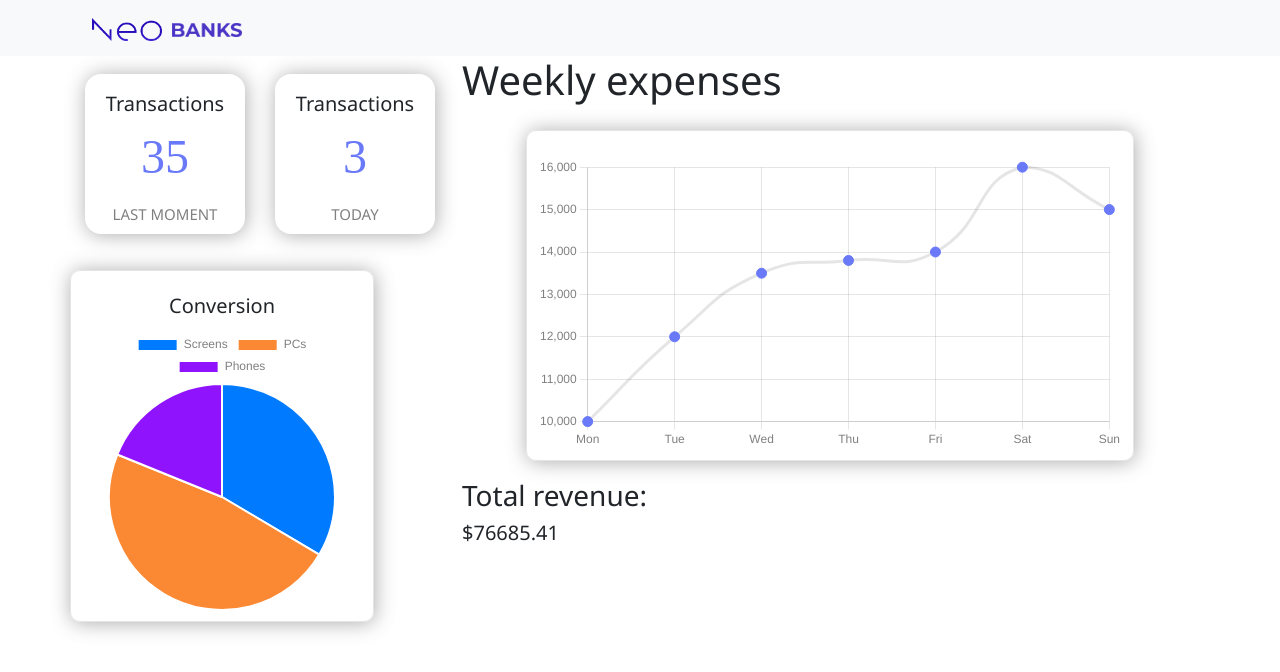
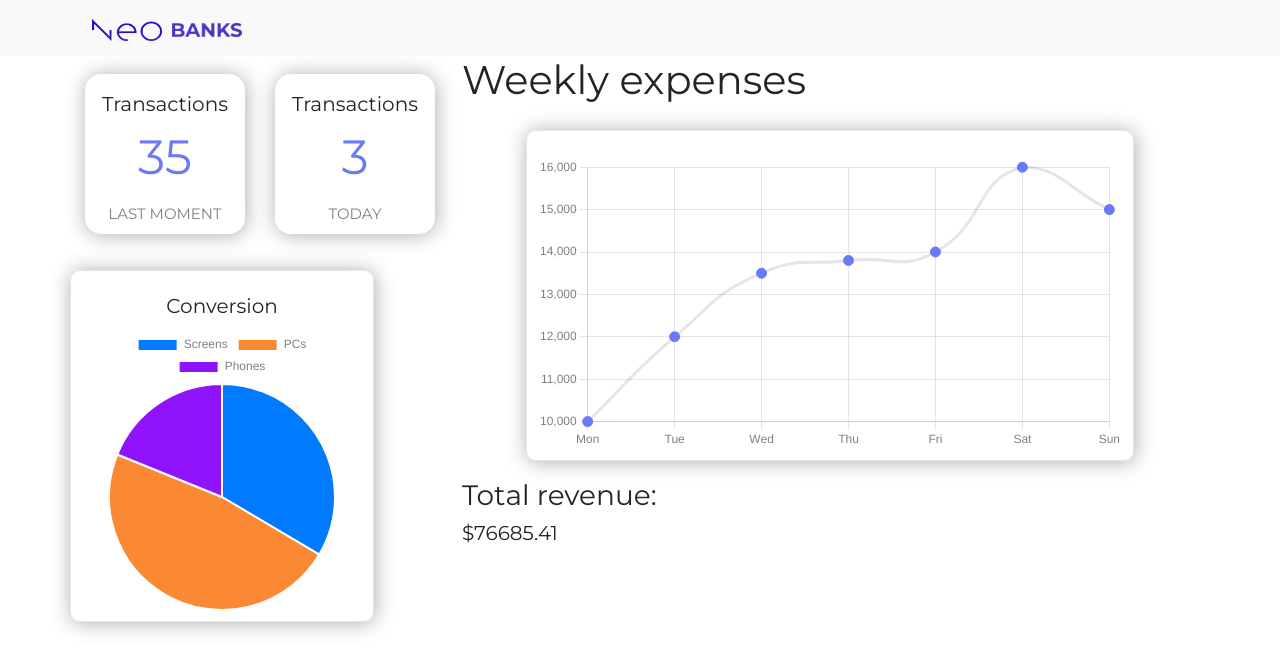
Before and after one commit to hannakpa/HP_crossPlatform, a React (Vite) app: page / in a window 1280 px wide. Shown: the top 672 px of the page. Built offline with nearby package versions, Linux system fonts and the light colour scheme.

Commit message:
fontFamily

```diff
--- a/package.json
+++ b/package.json
@@ -8,6 +8,7 @@
     "preview": "vite preview"
   },
   "dependencies": {
+    "@fontsource/montserrat": "^4.5.10",
     "bootstrap": "^5.1.3",
     "chart.js": "^3.8.0",
     "react": "^18.1.0",
--- a/src/styles/fixed/app.css
+++ b/src/styles/fixed/app.css
@@ -1,6 +1,8 @@
+
+
 *{
   font-family:'Segoe UI', Tahoma, Geneva, Verdana, sans-serif;
-
+font-family: "Montserrat";
 }
 
 
```
Also changed, not shown: src/main.jsx (+7 -6 lines), 1 other file (tests, documents, lock files or other folders).
